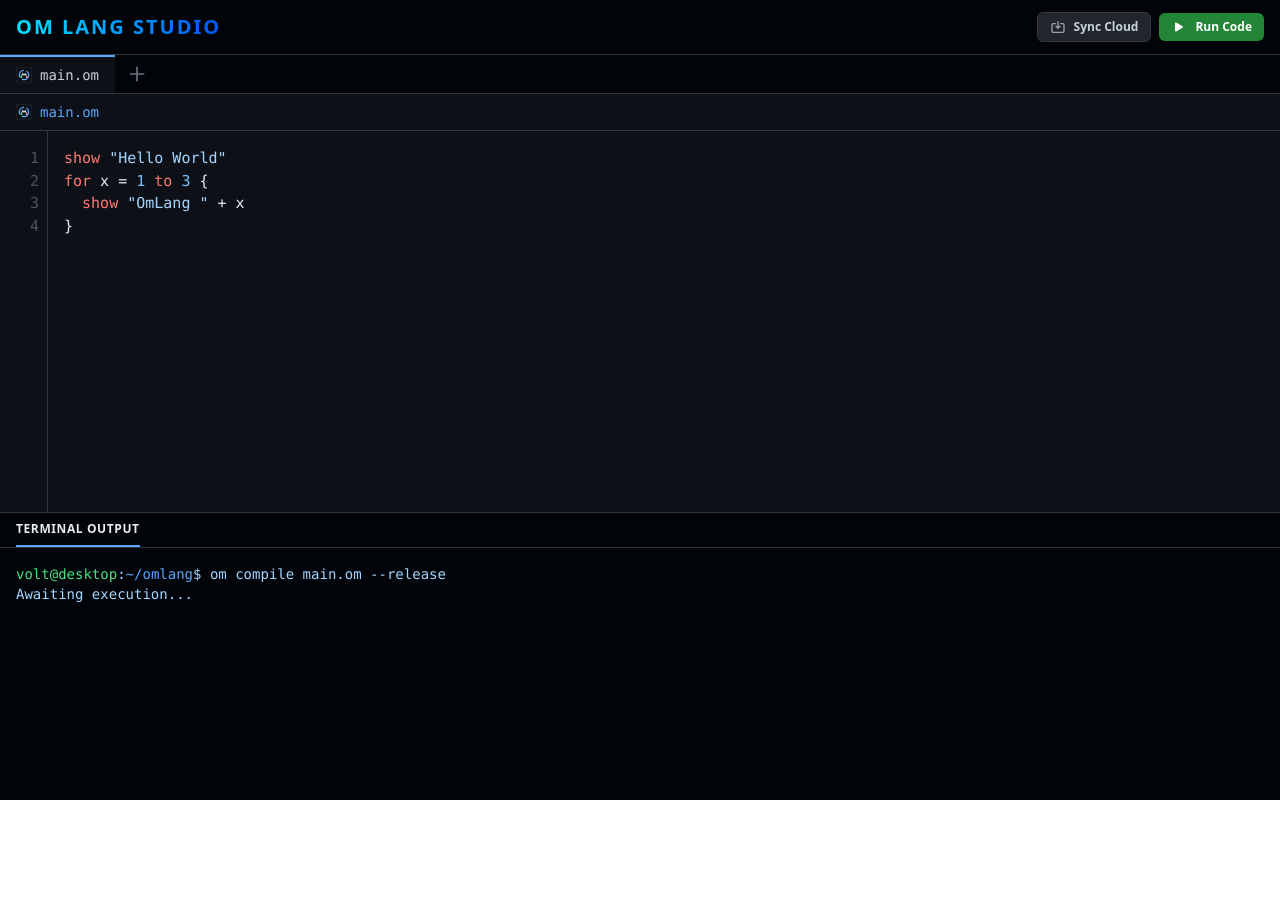
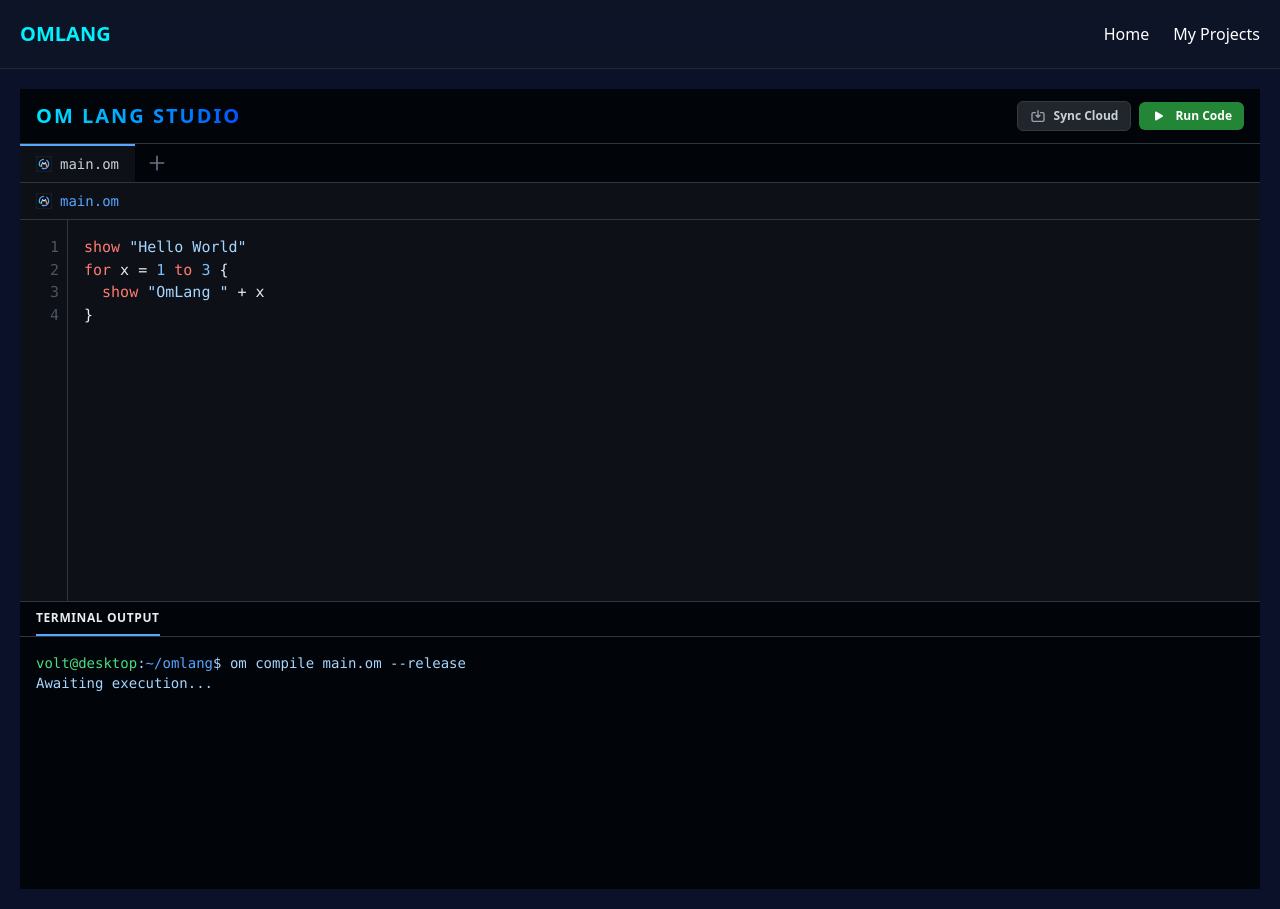
Before and after one commit to Kiran-mondal/OmLang, a Next.js app: page / in a window 1280 px wide. Before the commit the page ends 800 px from the top, so only its background shows below. Built offline with nearby package versions, Linux system fonts and the light colour scheme.

Commit message:
Update layout.jsx

```diff
--- a/app/layout.jsx
+++ b/app/layout.jsx
@@ -1,27 +1,32 @@
-import './globals.css'; // <-- This is the magic line that activates Tailwind CSS
+import './globals.css';
+import Link from 'next/link';
 
 export const metadata = {
   title: 'OmLang | The Modern Programming Language',
-  description: 'OmLang is an open-source, multi-target programming language supporting Web, APK, and Local execution with built-in matrix logic.',
-  keywords: ['OmLang', 'Programming Language', 'Compiler', 'Open Source', 'Matrix Math', 'Web IDE'],
-  // 👇 গুগল সাইট ভেরিফিকেশন কোড যুক্ত করা হয়েছে 👇
+  description: 'OmLang is an open-source, multi-target programming language...',
   verification: {
     google: 'ViFkQdkRUnzWSJQ2Nyxhn0ntjw_cndqipV2e1WmN2Xc',
-  },
-  openGraph: {
-    title: 'OmLang | Write Once, Run Anywhere',
-    description: 'Explore the next generation of programming with OmLang.',
-    url: 'https://omlang.quarry.dpdns.org', // Updated to your actual custom domain
-    siteName: 'OmLang',
-    type: 'website',
   },
 };
 
 export default function RootLayout({ children }) {
   return (
     <html lang="en">
-      <body>
-        <main>{children}</main>
+      <body className="bg-[#0a1128] text-white font-sans min-h-screen">
+        {/* মেনুবার / নেভিগেশন */}
+        <nav className="flex justify-between items-center p-5 border-b border-gray-800 bg-gray-900/50 backdrop-blur-md">
+          <div className="text-xl font-bold text-[#00f2fe]">OMLANG</div>
+          <ul className="flex gap-6">
+            <li>
+              <Link href="/" className="hover:text-[#00f2fe] transition-colors">Home</Link>
+            </li>
+            <li>
+              <Link href="/projects" className="hover:text-[#00f2fe] transition-colors">My Projects</Link>
+            </li>
+          </ul>
+        </nav>
+
+        <main className="p-5">{children}</main>
       </body>
     </html>
   );
```
